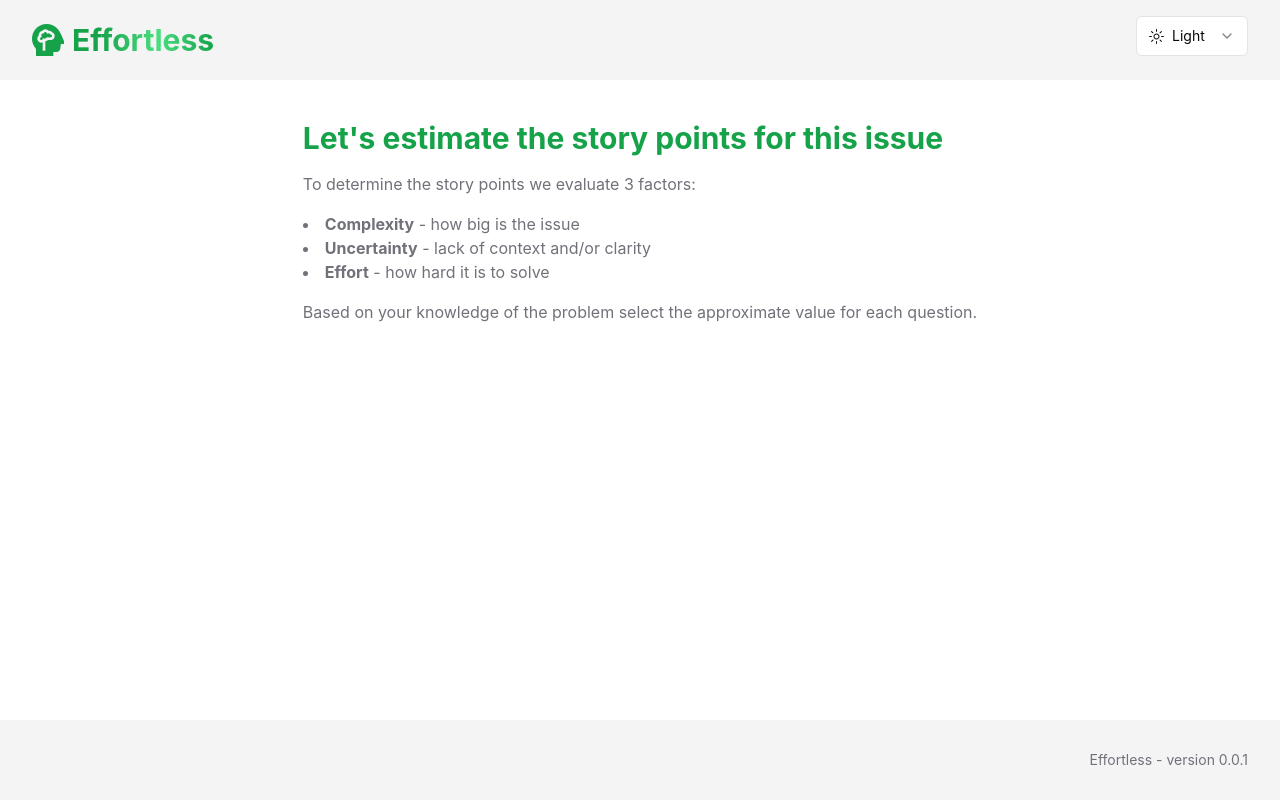
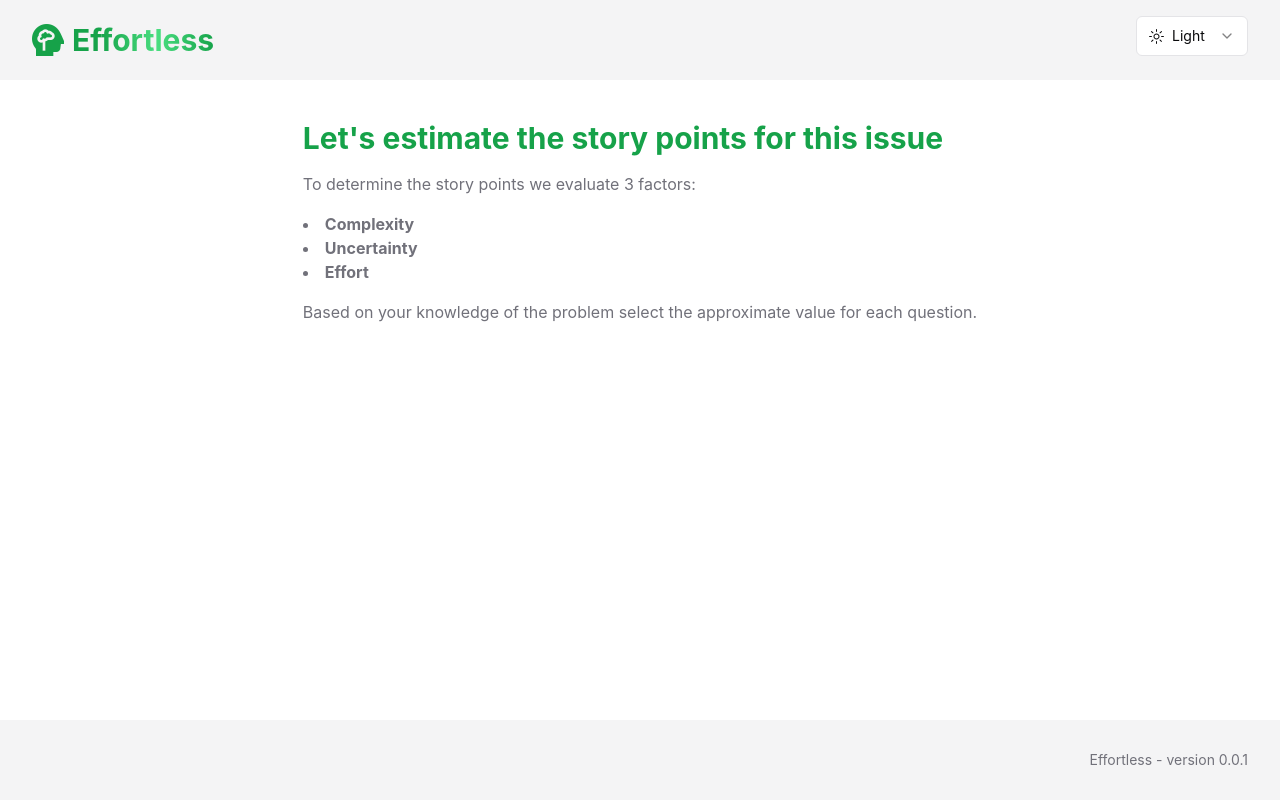
Before and after one commit to william-cesar/effortless, a React (Vite) app: page / in a window 1280 px wide. Built offline with nearby package versions, Linux system fonts and the light colour scheme.

Commit message:
refactor: remove extra info in introduction component

```diff
--- a/src/components/_custom/Introduction.tsx
+++ b/src/components/_custom/Introduction.tsx
@@ -9,16 +9,9 @@ const Introduction = () => {
 
       <p>To determine the story points we evaluate 3 factors:</p>
       <ul className='list-disc list-inside'>
-        <li>
-          <span className='font-bold'>Complexity</span> - how big is the issue
-        </li>
-        <li>
-          <span className='font-bold'>Uncertainty</span> - lack of context
-          and/or clarity
-        </li>
-        <li>
-          <span className='font-bold'>Effort</span> - how hard it is to solve
-        </li>
+        <li className='font-bold'>Complexity</li>
+        <li className='font-bold'>Uncertainty</li>
+        <li className='font-bold'>Effort</li>
       </ul>
       <p>
         Based on your knowledge of the problem select the approximate value for
```
